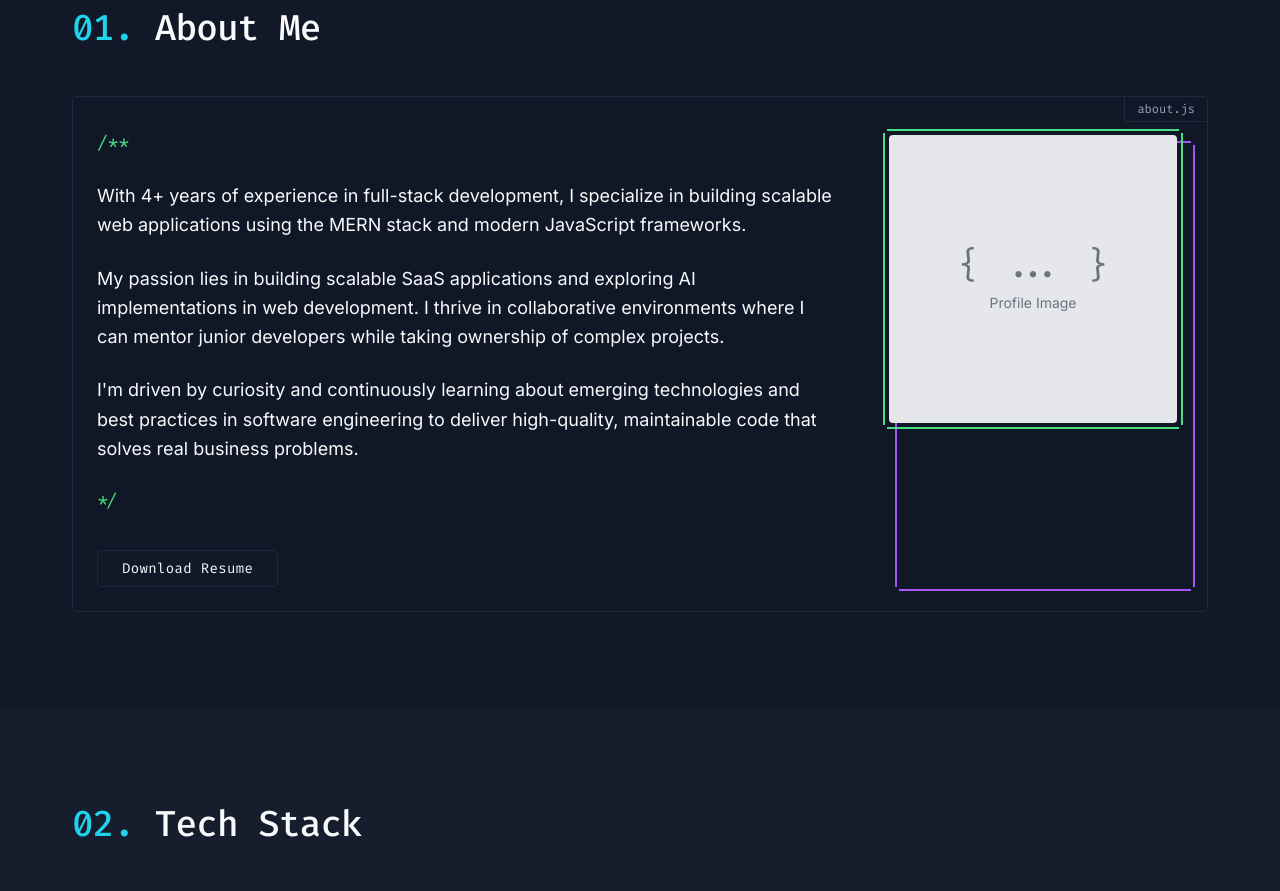
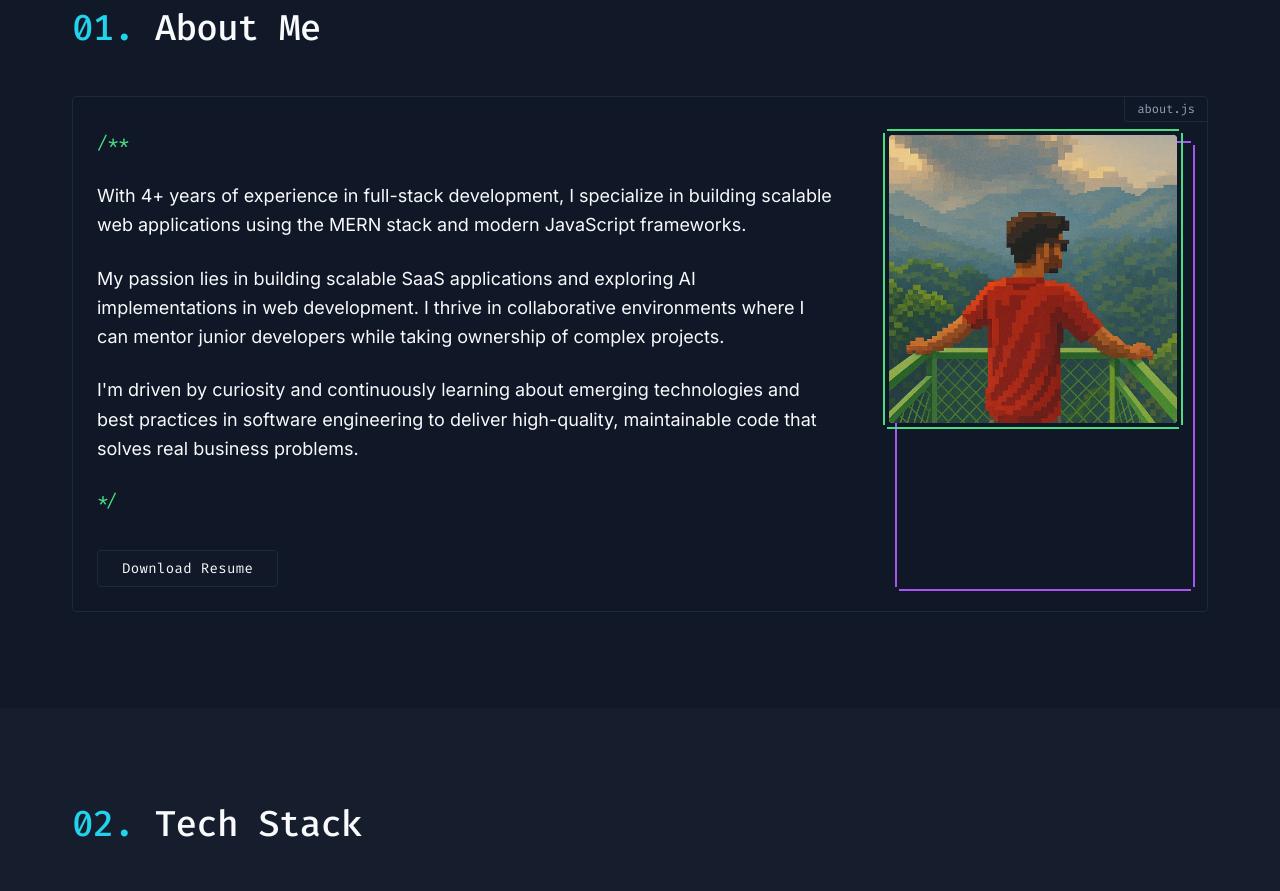
Before and after one commit to codewithzhiva/zedd-portfolio, a React (Vite) app: page / in a window 1280 px wide. Shown: the part 1080-1971 px from the top of the page. Built offline with nearby package versions, Linux system fonts and the light colour scheme.

Commit message:
Updated profile photo

```diff
--- a/src/components/About.tsx
+++ b/src/components/About.tsx
@@ -1,3 +1,4 @@
+// import profileImg from '../../public/assets/profile.jpeg';
 
 export const About = () => {
   return (
@@ -44,10 +45,11 @@ export const About = () => {
             <div className="relative">
               <div className="aspect-square w-full max-w-[300px] mx-auto border-2 border-retro-green p-1 rounded pixel-corners">
                 <div className="w-full h-full bg-gray-200 rounded flex items-center justify-center overflow-hidden">
-                  <div className="text-center text-gray-500">
-                    <div className="text-4xl mb-2 font-mono">{'{'} ... {'}'}</div>
-                    <div className="text-sm">Profile Image</div>
-                  </div>
+                  <img
+                    src="/assets/profile.jpeg"
+                    alt="Profile"
+                    className="object-cover w-full h-full rounded"
+                  />
                 </div>
               </div>
 
```
Also changed, not shown: public/assets/profile.jpeg (added), 1 other file (tests, documents, lock files or other folders).
